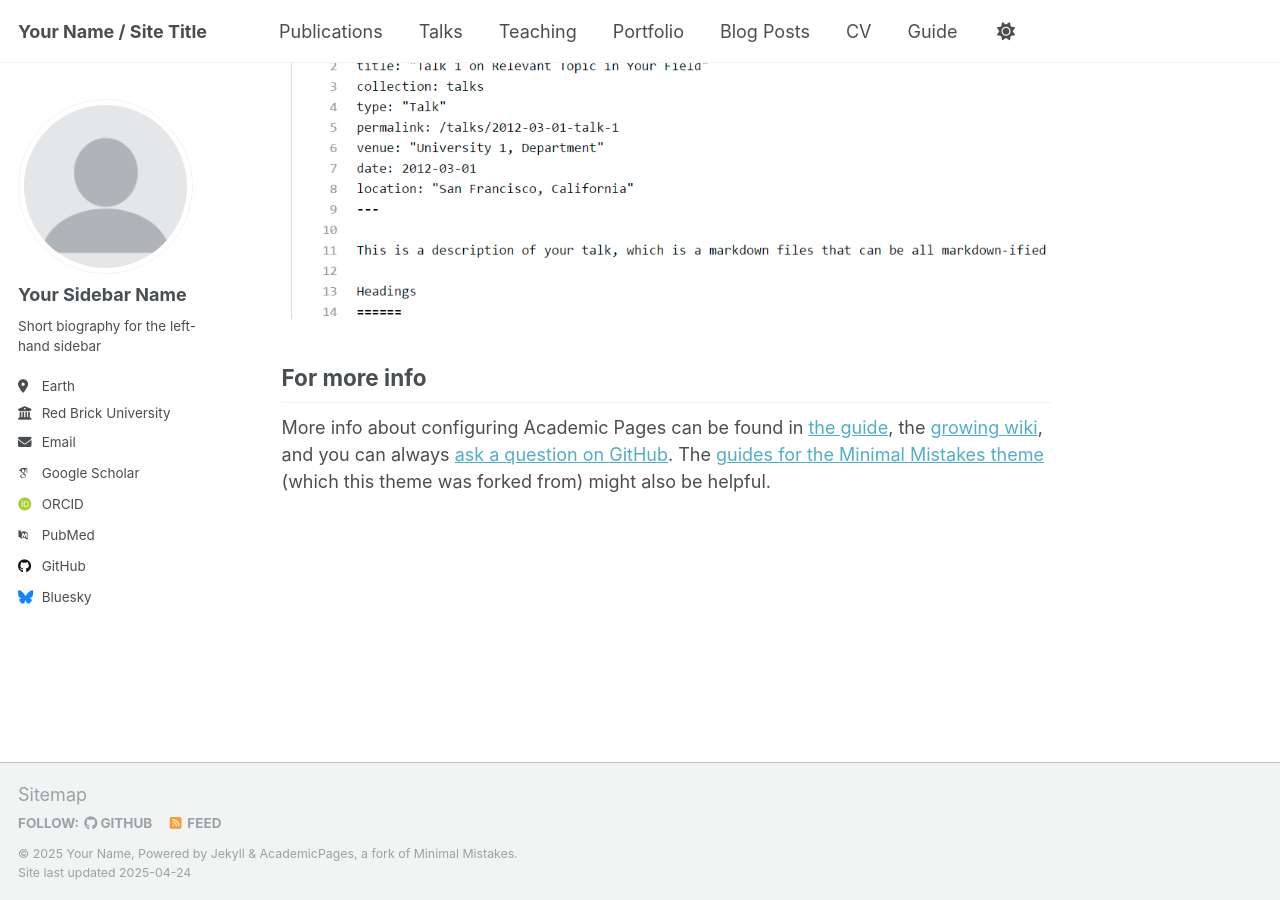
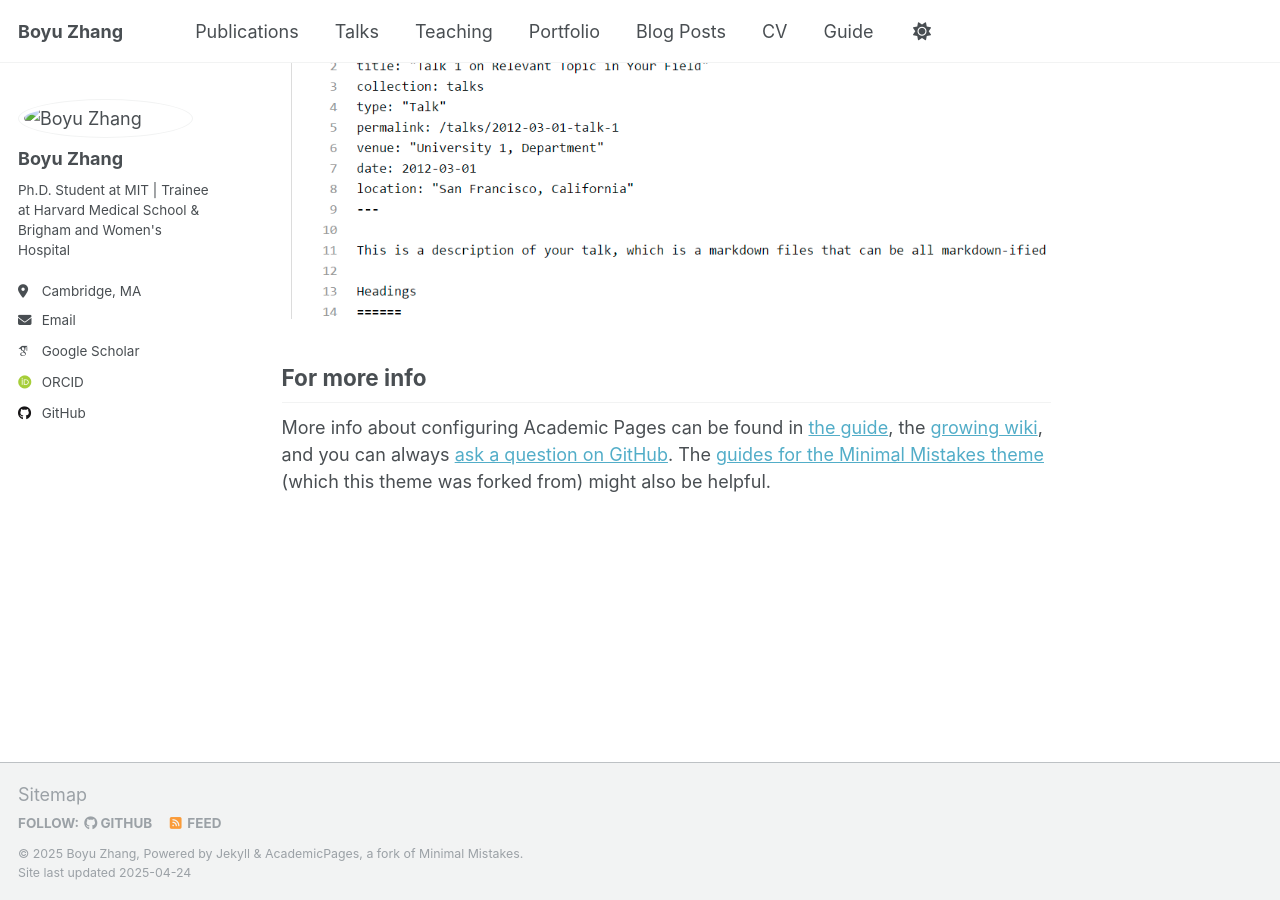
Before and after one commit to boyu-zhang-25/boyu-zhang-25.github.io, a Jekyll site: the page built from _pages/about.md, in a window 1280 px wide and 900 px high, scrolled down 2636 px. Built offline with Jekyll 4.4.1, drawn with Linux system fonts in a browser that asks for light colours; some web fonts are replaced.

Commit message:
new website

```diff
--- a/_config.yml
+++ b/_config.yml
@@ -9,35 +9,35 @@
 # Basic Site Settings
 locale                   : "en-US"
 site_theme               : "default"
-title                    : "Your Name / Site Title"
+title                    : "Boyu Zhang"
 title_separator          : "-"
-name                     : &name "Your Name"
-description              : &description "personal description"
-url                      : https://academicpages.github.io # the base hostname & protocol for your site e.g. "https://[your GitHub username].github.io"
+name                     : &name "Boyu Zhang"
+description              : &description "Ph.D. Student @ MIT | Trainee @ HMS"
+url                      : https://boyu-zhang-25.github.io # the base hostname & protocol for your site e.g. "https://[your GitHub username].github.io"
 baseurl                  : "" # the subpath of your site, e.g. "/blog"
-repository               : "academicpages/academicpages.github.io"
+repository               : "boyu-zhang-25/boyu-zhang-25.github.io"
 
 # Site Author - The following control what appear as part of the author content on the side bar.
 #               If a field is blank the icon and link will not appear, otherwise it will be shown.
 #               Additional customization can be done by editing /_includes/author-profile.html
 author:
   # Biographic information
-  avatar           : "profile.png"
-  name             : "Your Sidebar Name"
+  avatar           : "profile-pic.jpg"
+  name             : "Boyu Zhang"
   pronouns         : # example: "she/her"
-  bio              : "Short biography for the left-hand sidebar"
-  location         : "Earth"
-  employer         : "Red Brick University"
+  bio              : "Ph.D. Student at MIT | Trainee at Harvard Medical School & Brigham and Women's Hospital"
+  location         : "Cambridge, MA"
+  employer         : # "Red Brick University"
   uri              : # URL
-  email            : "none@example.org"
+  email            : "boyuz@mit.edu"
 
   # Academic websites
   arxiv            : # URL - Update with the correct link to your profile
-  googlescholar    : "https://scholar.google.com/citations?user=PS_CX0AAAAAJ"
+  googlescholar    : "https://scholar.google.com/citations?user=5zyfAyYAAAAJ&hl=en"
   impactstory      : # URL
-  orcid            : "http://orcid.org/yourorcidurl"
+  orcid            : "https://orcid.org/0000-0002-8446-7614"
   semantic         : # URL
-  pubmed           : "https://www.ncbi.nlm.nih.gov/pubmed/?term=john+snow"
+  pubmed           : # "https://www.ncbi.nlm.nih.gov/pubmed/?term=john+snow"
   researchgate     : # URL
   scopus           : # URL
 
@@ -45,12 +45,12 @@ author:
   bitbucket        : # Username - Update with your username on the site
   codepen          : # Username
   dribbble         : # Username
-  github           : "academicpages"
+  github           : "boyu-zhang-25"
   kaggle           : # Username
   stackoverflow    : # User number or user number and name (i.e., use "1" or "1/jeff-atwood")
 
   # Social media
-  bluesky          : "bsky.app" # Replace this with you Bluesky username
+  bluesky          : # "bsky.app" # Replace this with you Bluesky username
   facebook         : # Username
   flickr           : # Username
   foursquare       : # Username
```
